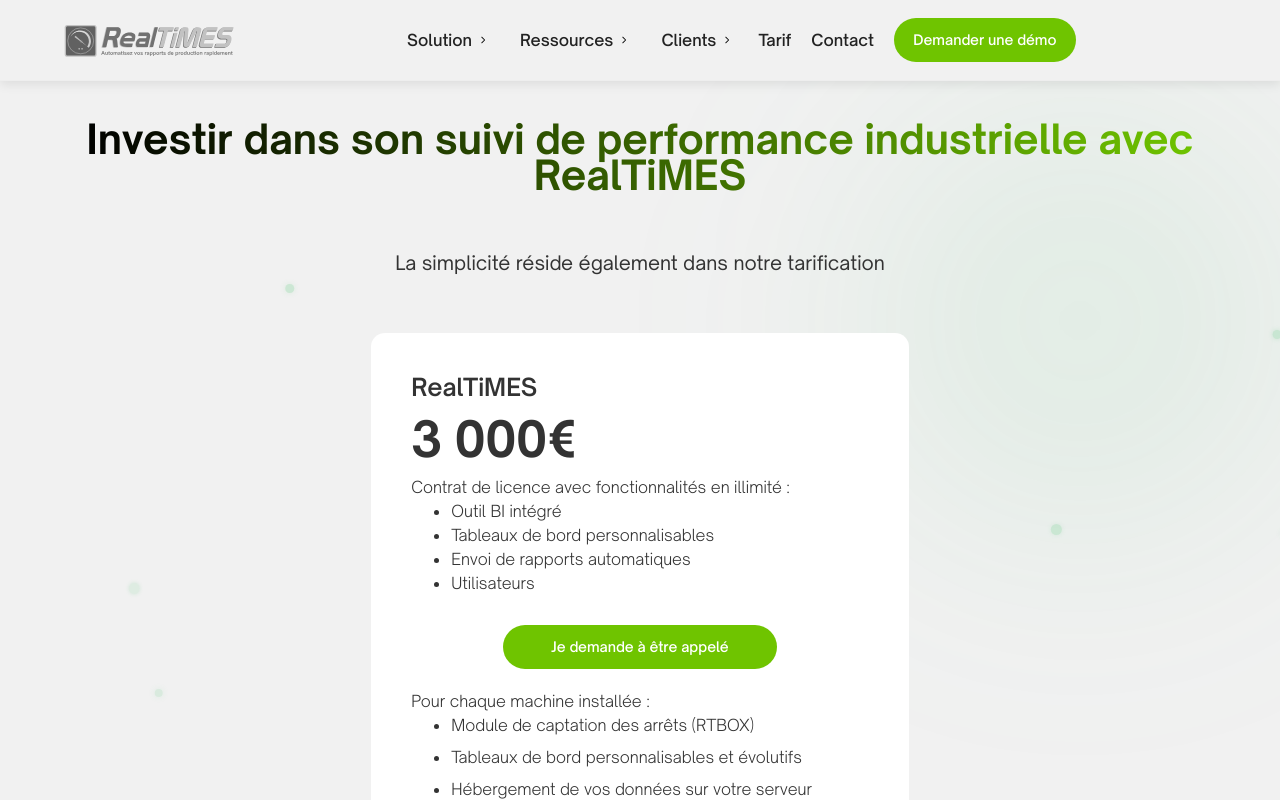
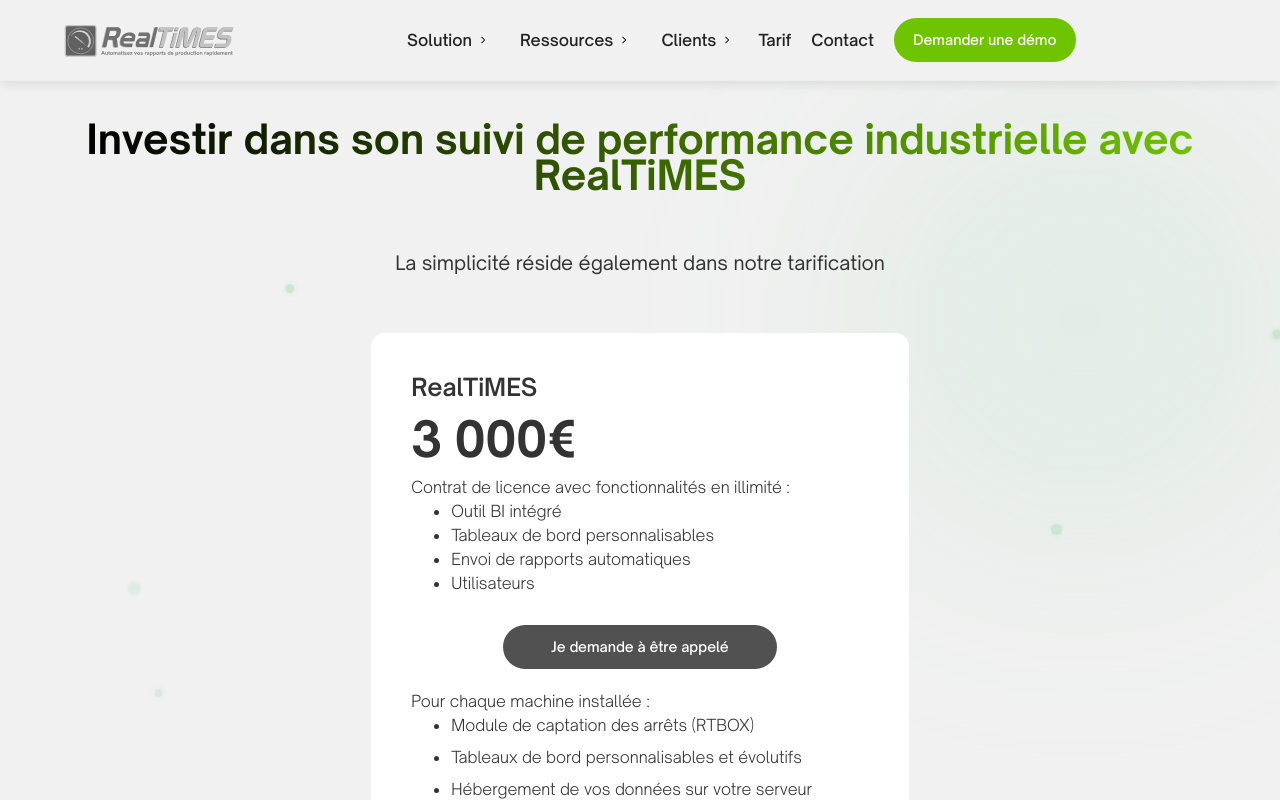
Before and after one commit to HKD76/react-site, a React (Vite) app: page /tarif in a window 1280 px wide. In both pictures the pointer is over the link "Je demande à être appelé". Shown: the top 800 px of the page. Built offline with nearby package versions, Linux system fonts and the light colour scheme.

Commit message:
Hover on TarifHero button

```diff
--- a/src/pages/TarifPage/components/TarifHero/TarifHero.css
+++ b/src/pages/TarifPage/components/TarifHero/TarifHero.css
@@ -62,3 +62,7 @@
   align-self: center;
   margin: 20px 0;
 }
+.tarif-hero-card-button:hover {
+  opacity: 0.85;
+  background-color: #333;
+}
```
